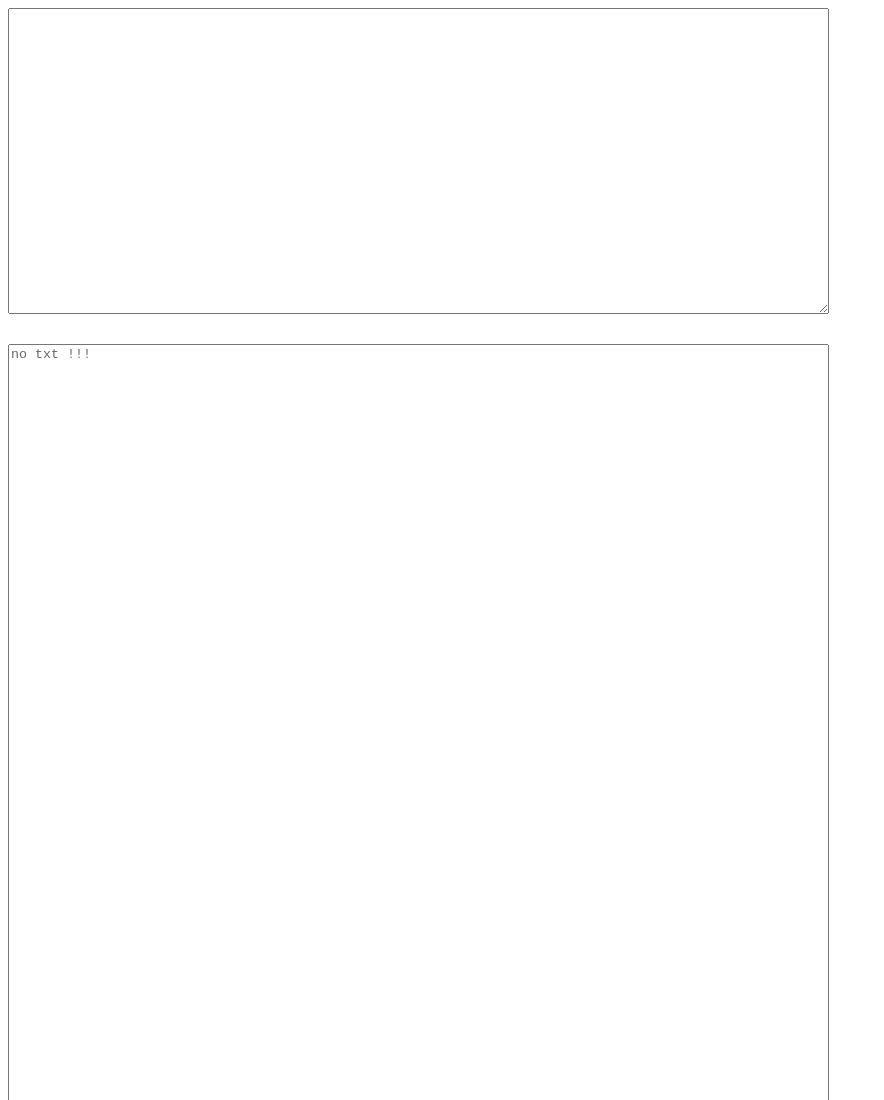
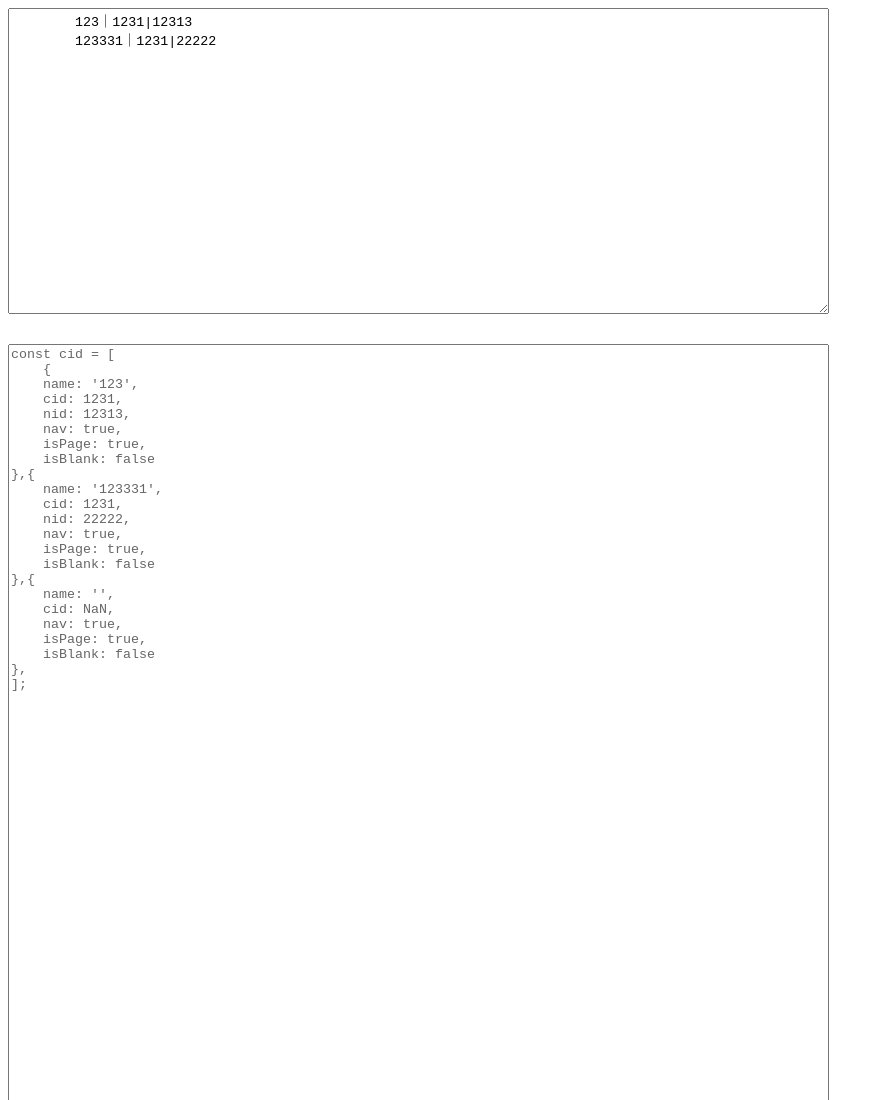
Before and after one commit to superwoods/cid, a plain HTML site: page index.html in a window 1280 px wide. Shown: the top 1100 px of the page, without its empty margins (0-884 px from the left). Drawn offline with Linux system fonts and the light colour scheme.

Commit message:
Add test

```diff
--- a/index.html
+++ b/index.html
@@ -11,7 +11,12 @@
 </head>
 
 <body>
-    <textarea name="" id="" cols="100" rows="20" class="in"></textarea>
+
+
+    <textarea name="" id="" cols="100" rows="20" class="in">
+        123｜1231|12313
+        123331｜1231|22222
+    </textarea>
     <br>
     <textarea name="" id="" cols="100" rows="100" class="json">
 no txt !!!
@@ -24,6 +29,9 @@ no txt !!!
     <!-- <br> -->
     <!-- <hr> -->
     <!-- <a href="http://www.bejson.com/" target="_blank">http://www.bejson.com/</a> -->
+
+
+
 </body>
 
 </html>
--- a/js/sortCidTxt.js
+++ b/js/sortCidTxt.js
@@ -1,10 +1,15 @@
+// 用于将文本转换为json格式     2018-11-15 17:00:00
+// 在safari浏览器中运行有问题，需要在chrome中运行
+
 const sortCidTxt = (txt) => {
     let resultArray = '';
 
     txt.split('\n').map((e, i) => {
-        let _array = e.split(/\｜|\|/);
+        console.log('e:', e);
 
-        console.log(_array);
+        let _array = e.split(/\||\｜/);
+
+        console.log('_array:', _array);
 
         resultArray += `{
     name: '${(_array[0]).replace(/^\s+|\s+$/g, "")}',
@@ -15,7 +20,7 @@ const sortCidTxt = (txt) => {
 },`;
     });
 
-    console.log(resultArray);
+    // console.log(resultArray);
 
     $('.json').html(`const cid = [
     ${resultArray}
@@ -25,3 +30,5 @@ const sortCidTxt = (txt) => {
 $('.in').on('input', function () {
     sortCidTxt($(this).val());
 });
+
+sortCidTxt($('.in').val());
```
